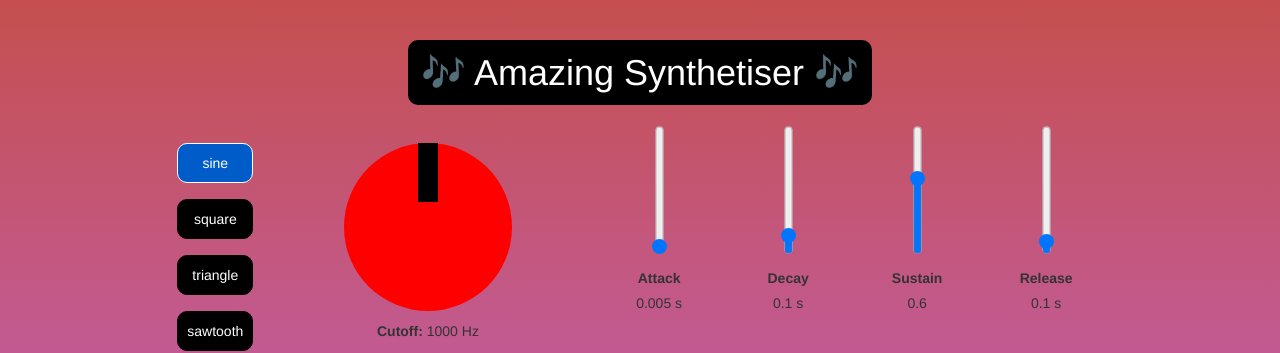
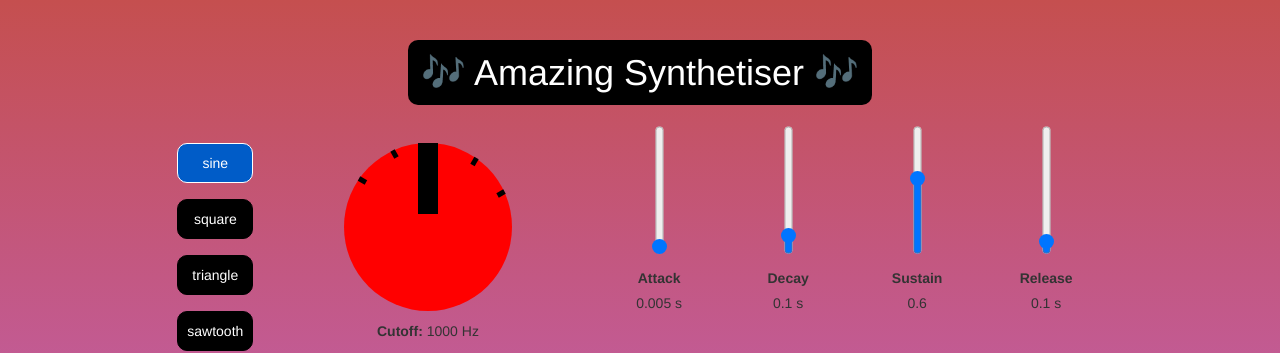
Before and after one commit to mathieu-valery/react-synth, a React app: page / in a window 1280 px wide. Shown: the top 353 px of the page. Built offline with nearby package versions, Linux system fonts and the light colour scheme.

Commit message:
style knob

```diff
--- a/assets/stylesheets/application.scss
+++ b/assets/stylesheets/application.scss
@@ -289,13 +289,14 @@ h1 {
 .knob-stroke {
   width: 100%;
   background: black;
-  height: 70%;
+  height: 85%;
   transform: rotate(0deg);
   align-self: flex-end;
 }
 
 .knob-small {
   height: 10%;
+  width: 25%;
 }
 
 .knob-rotate-120 {
--- a/src/containers/LPF_knob.jsx
+++ b/src/containers/LPF_knob.jsx
@@ -66,10 +66,10 @@ class LPFKnob extends Component {
         <div className="knob-button">
           <div className="knob-circle"/>
           <div className="knob-stroke-container"><div className="knob-stroke"/></div>
-          <div className="knob-stroke-container rotate-120"><div className="knob-stroke small"/></div>
-          <div className="knob-stroke-container rotate-150"><div className="knob-stroke small"/></div>
-          <div className="knob-stroke-container rotate-210"><div className="knob-stroke small"/></div>
-          <div className="knob-stroke-container rotate-240"><div className="knob-stroke small"/></div>
+          <div className="knob-stroke-container knob-rotate-120"><div className="knob-stroke knob-small"/></div>
+          <div className="knob-stroke-container knob-rotate-150"><div className="knob-stroke knob-small"/></div>
+          <div className="knob-stroke-container knob-rotate-210"><div className="knob-stroke knob-small"/></div>
+          <div className="knob-stroke-container knob-rotate-240"><div className="knob-stroke knob-small"/></div>
         </div>
         <p className="knob-label"><strong>Cutoff: </strong>{this.props.cutoff} Hz</p>
       </div>
```
